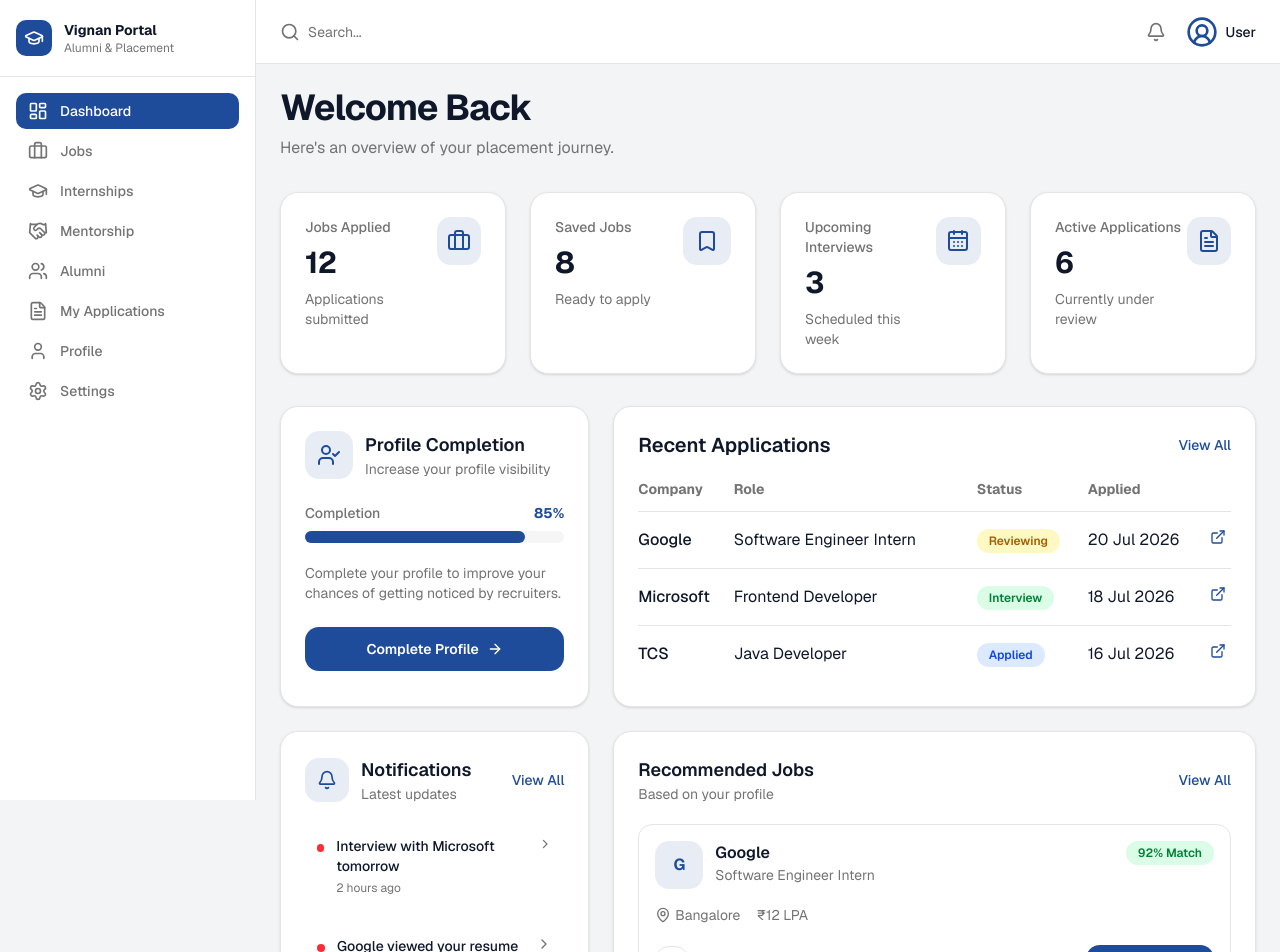
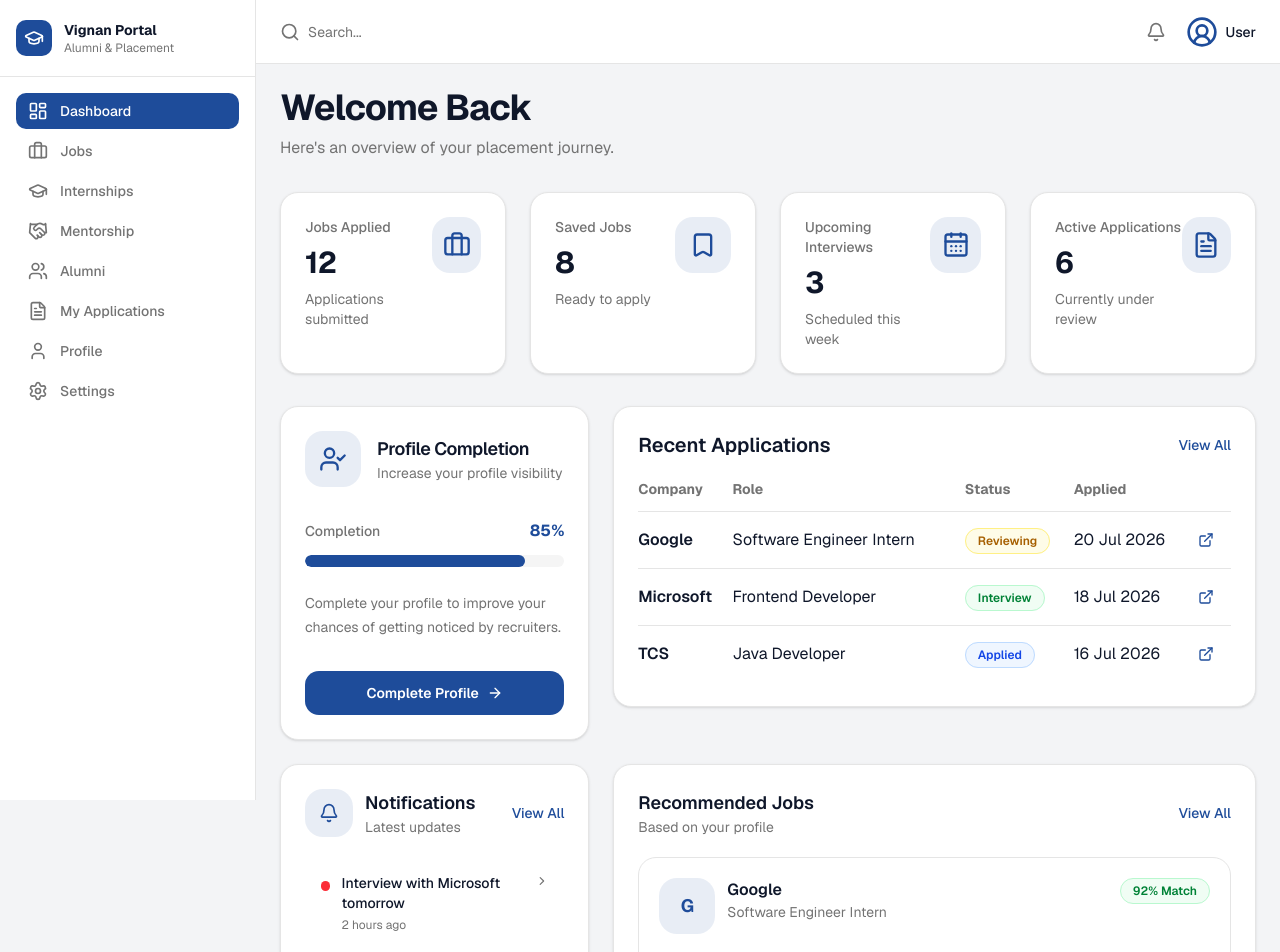
Before and after one commit to kraayush952-dotcom/smart-alumni-placement-portal, a Next.js app in the folder frontend/: page /student/dashboard in a window 1280 px wide. Shown: the top 952 px of the page. Built offline with nearby package versions, Linux system fonts and the light colour scheme.

Commit message:
feat(student): polish dashboard UI components

```diff
--- a/frontend/components/dashboard/cards/NotificationsCard.tsx
+++ b/frontend/components/dashboard/cards/NotificationsCard.tsx
@@ -15,10 +15,10 @@ export default function NotificationsCard({
   notifications,
 }: NotificationsCardProps) {
   return (
-    <div className="rounded-2xl border border-border bg-background p-6 shadow-sm transition-all duration-300 hover:shadow-lg">
+    <div className="group rounded-2xl border border-border bg-background p-6 shadow-sm transition-all duration-300 hover:-translate-y-1 hover:border-primary/20 hover:shadow-xl">
       <div className="mb-5 flex items-center justify-between">
         <div className="flex items-center gap-3">
-          <div className="flex h-11 w-11 items-center justify-center rounded-xl bg-primary/10">
+          <div className="flex h-12 w-12 items-center justify-center rounded-2xl bg-primary/10 transition-all duration-300 group-hover:scale-110 group-hover:bg-primary/15">
             <Bell className="h-5 w-5 text-primary" />
           </div>
 
@@ -39,17 +39,17 @@ export default function NotificationsCard({
         {notifications.map((item) => (
           <div
             key={item.id}
-            className="flex items-start justify-between rounded-xl p-3 transition-colors hover:bg-muted/50"
+            className="group/item flex items-start justify-between rounded-xl p-4 transition-all duration-300 hover:bg-muted/40 hover:shadow-sm"
           >
             <div className="flex gap-3">
               <div
-                className={`mt-2 h-2 w-2 rounded-full ${
+                className={`mt-2 h-2.5 w-2.5 rounded-full transition-transform duration-300 group-hover/item:scale-125 ${
                   item.unread ? "bg-red-500" : "bg-green-500"
                 }`}
               />
 
               <div>
-                <p className="text-sm font-medium">
+                <p className="text-sm font-medium leading-5">
                   {item.title}
                 </p>
 
@@ -59,7 +59,7 @@ export default function NotificationsCard({
               </div>
             </div>
 
-            <ChevronRight className="h-4 w-4 text-muted-foreground" />
+            <ChevronRight className="h-4 w-4 text-muted-foreground transition-transform duration-300 group-hover/item:translate-x-1" />
           </div>
         ))}
       </div>
--- a/frontend/components/dashboard/cards/ProfileCompletionCard.tsx
+++ b/frontend/components/dashboard/cards/ProfileCompletionCard.tsx
@@ -8,14 +8,14 @@ export default function ProfileCompletionCard({
   progress,
 }: ProfileCompletionCardProps) {
   return (
-    <div className="rounded-2xl border border-border bg-background p-6 shadow-sm transition-all duration-300 hover:-translate-y-1 hover:shadow-lg">
-      <div className="flex items-center gap-3">
-        <div className="flex h-12 w-12 items-center justify-center rounded-xl bg-primary/10">
-          <UserCheck className="h-6 w-6 text-primary" />
+    <div className="group rounded-2xl border border-border bg-background p-6 shadow-sm transition-all duration-300 hover:-translate-y-1 hover:border-primary/20 hover:shadow-xl">
+      <div className="flex items-center gap-4">
+        <div className="flex h-14 w-14 items-center justify-center rounded-2xl bg-primary/10 transition-all duration-300 group-hover:scale-110 group-hover:bg-primary/15">
+          <UserCheck className="h-7 w-7 text-primary" />
         </div>
 
         <div>
-          <h3 className="text-lg font-semibold">
+          <h3 className="text-lg font-semibold tracking-tight">
             Profile Completion
           </h3>
 
@@ -25,32 +25,32 @@ export default function ProfileCompletionCard({
         </div>
       </div>
 
-      <div className="mt-6">
-        <div className="mb-2 flex items-center justify-between">
+      <div className="mt-8">
+        <div className="mb-3 flex items-center justify-between">
           <span className="text-sm font-medium text-muted-foreground">
             Completion
           </span>
 
-          <span className="text-sm font-bold text-primary">
+          <span className="text-base font-bold text-primary">
             {progress}%
           </span>
         </div>
 
-        <div className="h-3 w-full rounded-full bg-muted">
+        <div className="h-3 w-full overflow-hidden rounded-full bg-muted">
           <div
-            className="h-3 rounded-full bg-primary transition-all duration-500"
+            className="h-full rounded-full bg-primary transition-all duration-700"
             style={{ width: `${progress}%` }}
           />
         </div>
       </div>
 
-      <p className="mt-5 text-sm text-muted-foreground">
+      <p className="mt-6 text-sm leading-6 text-muted-foreground">
         Complete your profile to improve your chances of getting noticed by recruiters.
       </p>
 
-      <button className="mt-6 flex w-full items-center justify-center gap-2 rounded-xl bg-primary px-4 py-3 text-sm font-semibold text-white transition-all hover:opacity-90">
+      <button className="mt-8 flex w-full items-center justify-center gap-2 rounded-xl bg-primary px-4 py-3 text-sm font-semibold text-white transition-all duration-300 hover:-translate-y-0.5 hover:shadow-lg">
         Complete Profile
-        <ArrowRight className="h-4 w-4" />
+        <ArrowRight className="h-4 w-4 transition-transform duration-300 group-hover:translate-x-1" />
       </button>
     </div>
   );
--- a/frontend/components/dashboard/cards/RecommendedJobsCard.tsx
+++ b/frontend/components/dashboard/cards/RecommendedJobsCard.tsx
@@ -17,7 +17,7 @@ export default function RecommendedJobsCard({
   jobs,
 }: RecommendedJobsCardProps) {
   return (
-    <div className="rounded-2xl border border-border bg-background p-6 shadow-sm transition-all duration-300 hover:shadow-lg">
+    <div className="rounded-2xl border border-border bg-background p-6 shadow-sm transition-all duration-300 hover:-translate-y-1 hover:border-primary/20 hover:shadow-xl">
       <div className="mb-5 flex items-center justify-between">
         <div>
           <h2 className="text-lg font-semibold">
@@ -38,11 +38,11 @@ export default function RecommendedJobsCard({
         {jobs.map((job) => (
           <div
             key={job.id}
-            className="rounded-xl border border-border p-4 transition-all hover:border-primary/30 hover:bg-muted/40"
+            className="group rounded-2xl border border-border p-5 transition-all duration-300 hover:-translate-y-1 hover:border-primary/20 hover:bg-muted/30 hover:shadow-md"
           >
             <div className="flex items-start justify-between">
               <div className="flex gap-3">
-                <div className="flex h-12 w-12 items-center justify-center rounded-xl bg-primary/10 font-bold text-primary">
+                <div className="flex h-14 w-14 items-center justify-center rounded-2xl bg-primary/10 font-bold text-lg text-primary transition-all duration-300 group-hover:scale-105">
                   {job.company.charAt(0)}
                 </div>
 
@@ -57,7 +57,7 @@ export default function RecommendedJobsCard({
                 </div>
               </div>
 
-              <span className="rounded-full bg-green-100 px-3 py-1 text-xs font-semibold text-green-700">
+              <span className="rounded-full border border-green-200 bg-green-50 px-3 py-1 text-xs font-semibold text-green-700">
                 {job.match}% Match
               </span>
             </div>
@@ -72,13 +72,13 @@ export default function RecommendedJobsCard({
             </div>
 
             <div className="mt-5 flex items-center justify-between">
-              <button className="rounded-xl border border-border p-2 hover:bg-muted">
+              <button className="rounded-xl border border-border p-2 transition-all duration-300 hover:border-primary/20 hover:bg-primary/5">
                 <Bookmark className="h-4 w-4" />
               </button>
 
-              <button className="flex items-center gap-2 rounded-xl bg-primary px-4 py-2 text-sm font-semibold text-white hover:opacity-90">
+              <button className="flex items-center gap-2 rounded-xl bg-primary px-4 py-2 text-sm font-semibold text-white transition-all duration-300 hover:-translate-y-0.5 hover:shadow-lg">
                 Apply Now
-                <ArrowRight className="h-4 w-4" />
+                <ArrowRight className="h-4 w-4 transition-transform duration-300 group-hover:translate-x-1" />
               </button>
             </div>
           </div>
--- a/frontend/components/dashboard/cards/StatCard.tsx
+++ b/frontend/components/dashboard/cards/StatCard.tsx
@@ -14,24 +14,24 @@ export default function StatCard({
   icon: Icon,
 }: StatCardProps) {
   return (
-    <div className="rounded-2xl border border-border bg-background p-6 shadow-sm transition-all duration-300 hover:-translate-y-1 hover:shadow-lg">
+    <div className="group rounded-2xl border border-border bg-background p-6 shadow-sm transition-all duration-300 hover:-translate-y-1 hover:border-primary/20 hover:shadow-xl">
       <div className="flex items-start justify-between">
-        <div>
+        <div className="space-y-2">
           <p className="text-sm font-medium text-muted-foreground">
             {title}
           </p>
 
-          <h2 className="mt-2 text-3xl font-bold tracking-tight">
+          <h2 className="text-3xl font-bold tracking-tight">
             {value}
           </h2>
 
-          <p className="mt-2 text-sm text-muted-foreground">
+          <p className="text-sm text-muted-foreground">
             {description}
           </p>
         </div>
 
-        <div className="flex h-12 w-12 items-center justify-center rounded-xl bg-primary/10">
-          <Icon className="h-6 w-6 text-primary" />
+        <div className="flex h-14 w-14 items-center justify-center rounded-2xl bg-primary/10 transition-all duration-300 group-hover:scale-110 group-hover:bg-primary/15">
+          <Icon className="h-7 w-7 text-primary" />
         </div>
       </div>
     </div>
--- a/frontend/components/dashboard/tables/ApplicationTable.tsx
+++ b/frontend/components/dashboard/tables/ApplicationTable.tsx
@@ -12,19 +12,16 @@ interface ApplicationTableProps {
 }
 
 const statusStyles = {
-  Applied:
-    "bg-blue-100 text-blue-700",
-  Reviewing:
-    "bg-yellow-100 text-yellow-700",
-  Interview:
-    "bg-green-100 text-green-700",
+  Applied: "border-blue-200 bg-blue-50 text-blue-700",
+  Reviewing: "border-yellow-200 bg-yellow-50 text-yellow-700",
+  Interview: "border-green-200 bg-green-50 text-green-700",
 };
 
 export default function ApplicationTable({
   applications,
 }: ApplicationTableProps) {
   return (
-    <div className="rounded-2xl border border-border bg-background p-6 shadow-sm">
+    <div className="rounded-2xl border border-border bg-background p-6 shadow-sm transition-all duration-300 hover:-translate-y-1 hover:border-primary/20 hover:shadow-xl">
       <div className="mb-5 flex items-center justify-between">
         <h2 className="text-xl font-semibold">
           Recent Applications
@@ -38,7 +35,7 @@ export default function ApplicationTable({
       <div className="overflow-x-auto">
         <table className="w-full">
           <thead>
-            <tr className="border-b text-left text-sm text-muted-foreground">
+            <tr className="border-b text-left text-sm font-medium text-muted-foreground">
               <th className="pb-3">Company</th>
               <th className="pb-3">Role</th>
               <th className="pb-3">Status</th>
@@ -51,9 +48,9 @@ export default function ApplicationTable({
             {applications.map((app) => (
               <tr
                 key={`${app.company}-${app.role}`}
-                className="border-b last:border-none hover:bg-muted/40 transition-colors"
+                className="group border-b last:border-none transition-all duration-300 hover:bg-muted/30"
               >
-                <td className="py-4 font-medium">
+                <td className="py-4 font-semibold">
                   {app.company}
                 </td>
 
@@ -61,7 +58,7 @@ export default function ApplicationTable({
 
                 <td>
                   <span
-                    className={`rounded-full px-3 py-1 text-xs font-semibold ${statusStyles[app.status]}`}
+                    className={`rounded-full border px-3 py-1 text-xs font-semibold ${statusStyles[app.status]}`}
                   >
                     {app.status}
                   </span>
@@ -70,8 +67,8 @@ export default function ApplicationTable({
                 <td>{app.date}</td>
 
                 <td>
-                  <button className="text-primary hover:opacity-80">
-                    <ExternalLink className="h-4 w-4" />
+                  <button className="rounded-lg p-2 text-primary transition-all duration-300 hover:bg-primary/10 group-hover:scale-110">
+                    <ExternalLink className="h-4 w-4 transition-transform duration-300 group-hover:translate-x-0.5 group-hover:-translate-y-0.5" />
                   </button>
                 </td>
               </tr>
```
